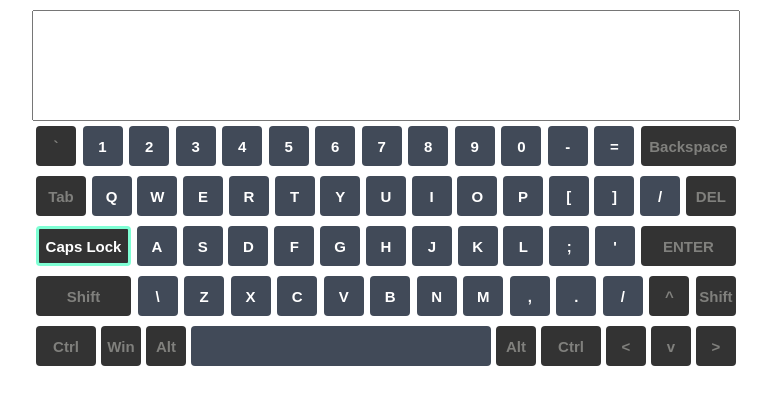
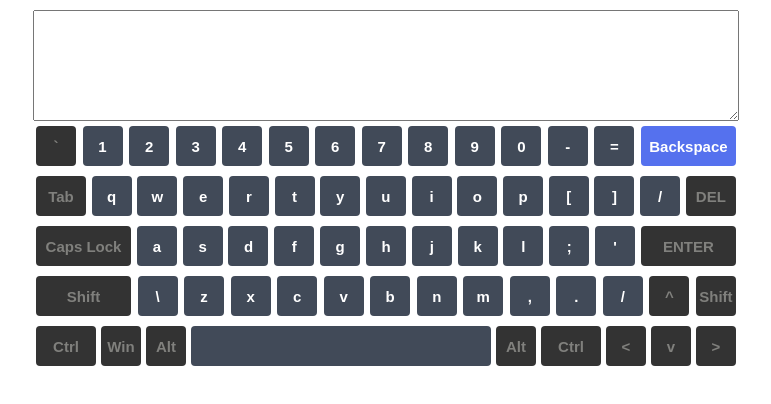
Before and after one commit to AndreySo1/Virtual-Keyboard, a plain HTML site: page index.html in a window 1280 px wide. Both pictures are taken after a click on the button "Backspace". Shown: the whole page, without its empty margins (264-1035 px from the left). Drawn offline with Linux system fonts and the light colour scheme.

Commit message:
fix: add css

```diff
--- a/index.html
+++ b/index.html
@@ -9,23 +9,14 @@
 </head>
 <body onload="load();">
    <div class="wrap">
+      <!-- <div>String length: <span class="count">0</span></div> -->
+   <!-- <div class="screen">
+      <input id="inputScreen" type="text" />
+   </div> -->
    <div class="screen">
-      <input id="inputScreen" type="text" />
+      <textarea id="inputScreen"></textarea>
    </div>
    <div class="key-buttons">
-      <!-- <div id="VirtualKey">
-         <input id="btn1" type="button" onclick="input(this);" />
-         <input id="btn2" type="button" onclick="input(this);" />
-         <input id="btn3" type="button" onclick="input(this);" />
-         <input id="btn4" type="button" onclick="input(this);" />
-         <input id="btn5" type="button" onclick="input(this);" />
-         <input id="btn6" type="button" onclick="input(this);" />
-         <input id="btn7" type="button" onclick="input(this);" />
-         <input id="btn8" type="button" onclick="input(this);" />
-         <input id="btn9" type="button" onclick="input(this);" />
-         <input id="btn0" type="button" onclick="input(this)" />
-         <input id="btnDel" type="button" value="Backspace" onclick="del();" />
-         </div> -->
          <div class="VirtualKey" id="VirtualKey">
             <div class="line">
             <input id="btn" type="button" onclick="input(this);" />
@@ -41,7 +32,7 @@
             <input class="symbol" id="btn" type="button" onclick="input(this);" />
             <input class="symbol" id="btn" type="button" onclick="input(this);" />
             <input class="symbol" id="btn" type="button" onclick="input(this);" />
-            <input class="shift" id="btn" type="button" onclick="del();" />
+            <input class="shift" id="btn" type="button" onclick="backspace();" />
             </div>
 
             <div class="line">
@@ -63,7 +54,7 @@
             </div>
 
             <div class="line">
-            <input class="shift caps active" id="btn" type="button" onclick="caps();" />
+            <input class="shift caps" id="btn" type="button" onclick="caps();" />
             <input class="symbol" id="btn" type="button" onclick="input(this);" />
             <input class="symbol" id="btn" type="button" onclick="input(this);" />
             <input class="symbol" id="btn" type="button" onclick="input(this);" />
@@ -75,7 +66,7 @@
             <input class="symbol" id="btn" type="button" onclick="input(this);" />
             <input class="symbol" id="btn" type="button" onclick="input(this);" />
             <input class="symbol" id="btn" type="button" onclick="input(this);" />
-            <input class="shift" id="btn" type="button" onclick="input(this);" />
+            <input class="shift" id="btn" type="button" onclick="enter();" />
             </div>
 
             <div class="line">
--- a/script.js
+++ b/script.js
@@ -1,17 +1,24 @@
 console.log('test');
-
-let capsLock = false;
+let count = document.querySelector('.count');
+let capsLock = true;
 
 function input(e) {
    let inputArea = document.getElementById('inputScreen');
    if(e.matches('.symbol')){
       inputArea.value = inputArea.value + e.value;
+      //count.innerHTML = inputArea.value.length;
    }
 }
 
-function del() {
+function backspace() {
    let inputArea = document.getElementById("inputScreen");
    inputArea.value = inputArea.value.substr(0, inputArea.value.length - 1);
+   //count.innerHTML = inputArea.value.length;
+}
+
+function enter() {
+   let inputArea = document.getElementById('inputScreen');
+   inputArea.value = inputArea.value + "<br>";
 }
 
 function caps() {
@@ -28,7 +35,7 @@ function caps() {
    }
 }
 
-function load(caps = true) {
+function load(caps = false) {
    let offCaps = [
       '`','1','2','3','4','5','6','7','8','9','0','-','=','Backspace',
       'Tab','q','w','e','r','t','y','u','i','o','p','[',']','/','DEL',
--- a/scss/_main.scss
+++ b/scss/_main.scss
@@ -45,9 +45,10 @@ body{
                width: 50px;
             }
             .active{
-               border-width: 3px;
-               border-style: solid;
-               border-color: aquamarine;
+               // border-width: 3px;
+               // border-style: solid;
+               // border-color: aquamarine;
+               background-color: #5571ee;
                color: #fff;
             }
             input{
@@ -66,6 +67,10 @@ body{
                   border-style: solid;
                   border-color: aquamarine;
                }
+               &:focus{
+                  background-color: #5571ee;
+                  color: #fff;
+               }
             }
          }
 
```
Also changed, not shown: style.css, 1 other file.
